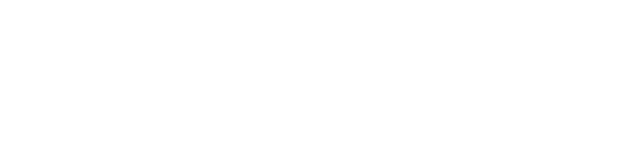
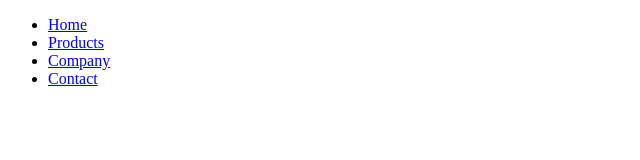
Before and after one commit to rikkekofoed/Portfolio_eksamen, a plain HTML site: page index.html in a window 1280 px wide. Shown: the whole page, without its empty margins (0-640 px from the left). Drawn offline with nearby package versions, Linux system fonts and the light colour scheme.

Commit message:
Navbar
Navbar sat i HTML

```diff
--- a/index.html
+++ b/index.html
@@ -1,4 +1,23 @@
 <!DOCTYPE html>
+<html lang='da'>
 <head>
   <meta charset="utf-8">
+  <meta http-equiv="X-UA-Compatible" content="IE=edge">
+  <meta name="viewport" content="width=device-width, initial-scale=1">
+  <link rel="stylesheet" href="styles.css">
+  <script src="http://code.jquery.com/jquery-latest.min.js" type="text/javascript"></script>
+  <script src="script.js"></script>
+  <title>Portfolio</title>
 </head>
+<body>
+  <div id="pagewrap">
+    <nav id='cssmenu'>
+    <ul>
+       <li class='active'><a href='#'>Home</a></li>
+       <li><a href='#'>Products</a></li>
+       <li><a href='#'>Company</a></li>
+       <li><a href='#'>Contact</a></li>
+    </ul>
+  </nav>
+  </div>
+</body>
```
